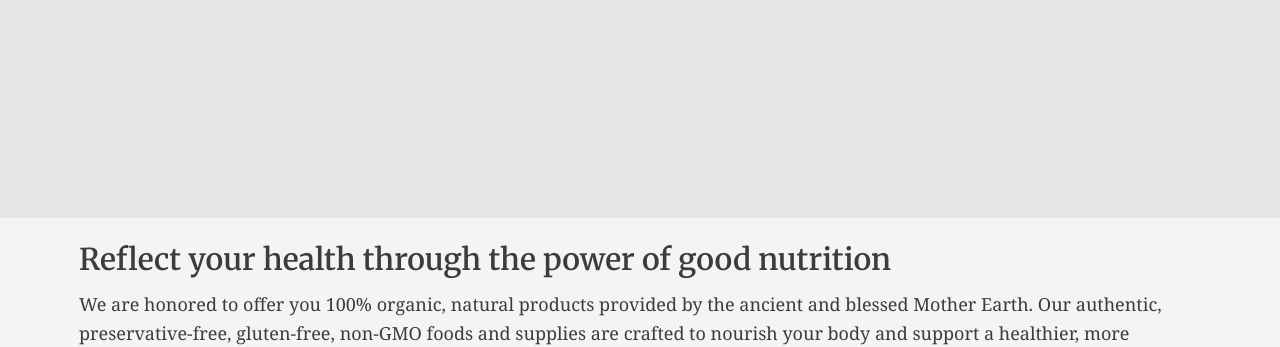
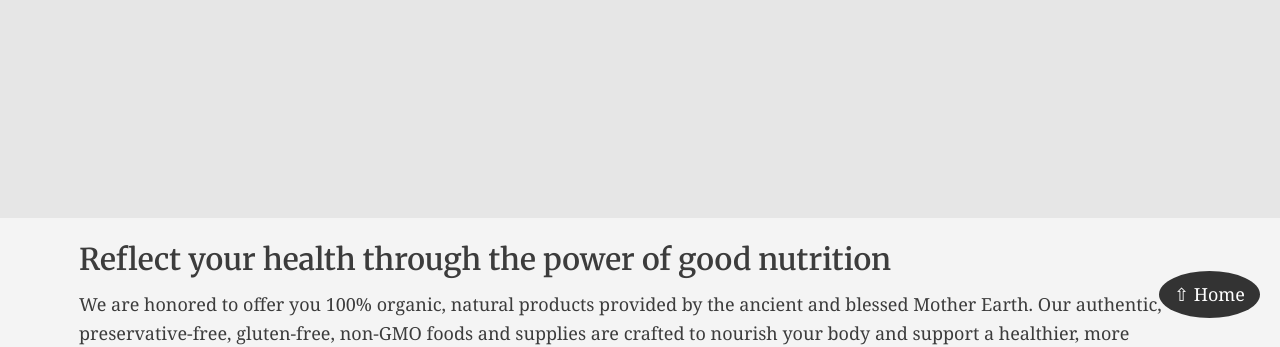
Before and after one commit to juanhev3/youhealthier, a website: page index.html in a window 1280 px wide. Shown: the part 462-809 px from the top of the page. Drawn offline with nearby package versions, Linux system fonts and the light colour scheme.

Commit message:
Update index.html

```diff
--- a/index.html
+++ b/index.html
@@ -244,7 +244,7 @@
             });
         });
     </script>
-    <a href="#" class="cd-top">&#8679; Top</a>
+    <a href="#home" style="position: fixed; bottom: 20px; right: 20px; background-color: #333; color: white; padding: 10px 15px; border-radius: 50%; text-decoration: none; font-size: 18px;">&#8679; Home</a>
 </body>
 
 </html>
```
